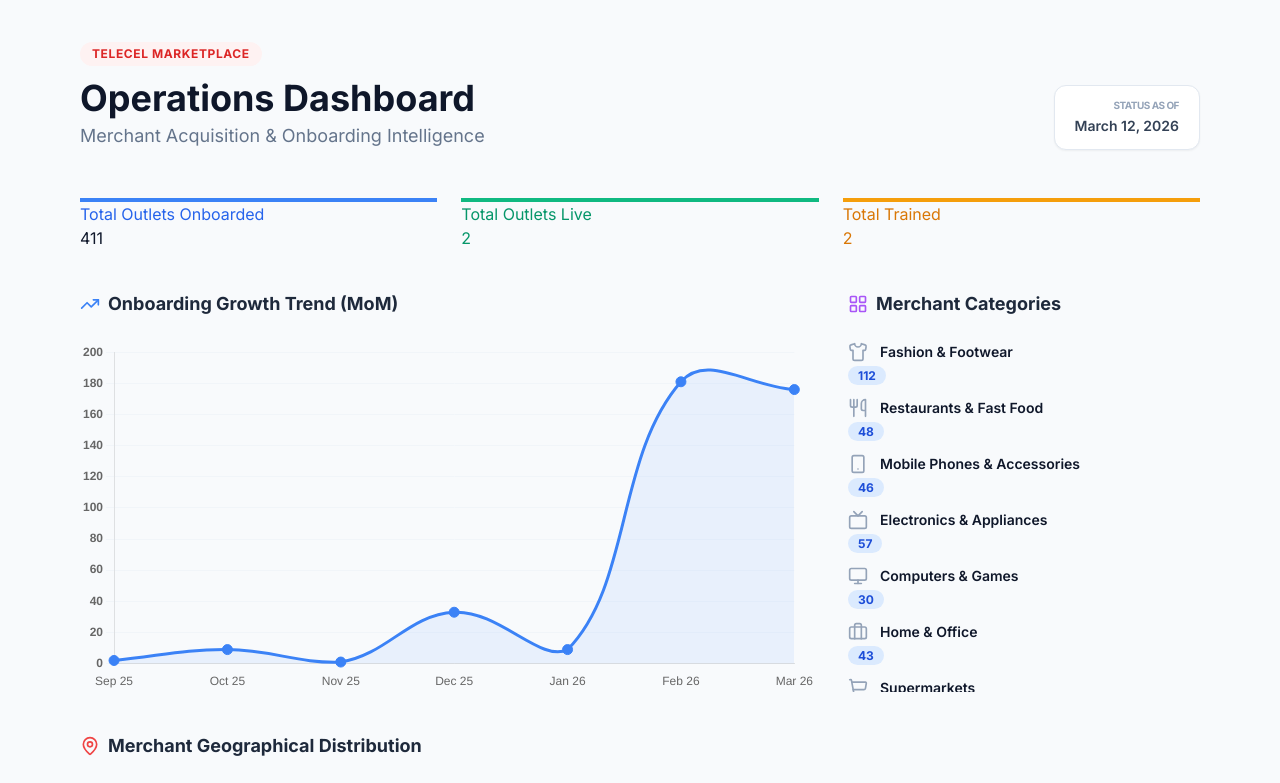
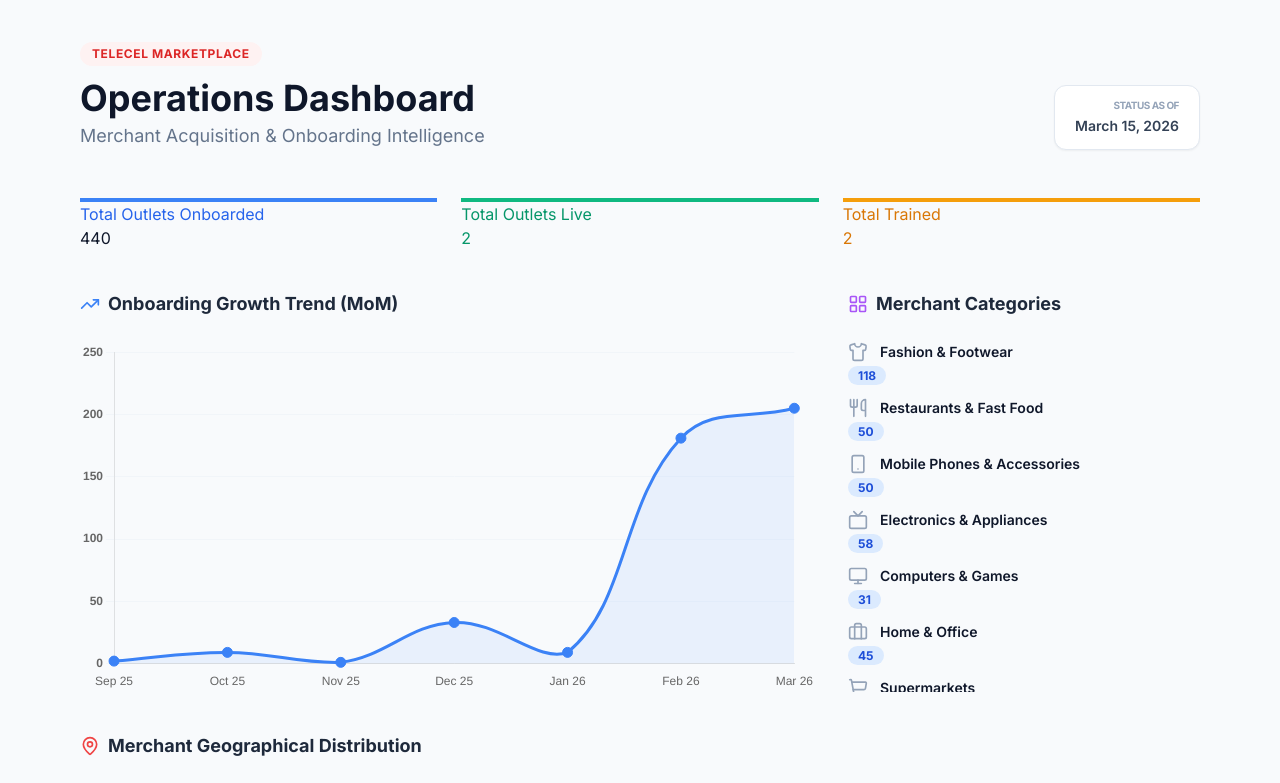
Before and after one commit to kwameday/opsdashboard, a plain HTML site: page index.html in a window 1280 px wide. Shown: the top 783 px of the page. Drawn offline with nearby package versions, Linux system fonts and the light colour scheme.

Commit message:
Update index.html
Data updated as at March 15

```diff
--- a/index.html
+++ b/index.html
@@ -34,7 +34,7 @@
             </div>
             <div class="bg-white border border-slate-200 px-5 py-3 rounded-xl shadow-sm text-right">
                 <span class="block text-[10px] font-bold text-slate-400 uppercase tracking-tighter">Status as of</span>
-                <span class="text-sm font-semibold text-slate-700">March 12, 2026</span>
+                <span class="text-sm font-semibold text-slate-700">March 15, 2026</span>
             </div>
         </header>
 
@@ -42,7 +42,7 @@
         <div class="grid grid-cols-1 md:grid-cols-3 gap-6 mb-10">
             <div class="card border-t-4 border-t-blue-500">
                 <p class="metric-label text-blue-600">Total Outlets Onboarded</p>
-                <p class="metric-value">411</p>
+                <p class="metric-value">440</p>
             </div>
             <div class="card border-t-4 border-t-emerald-500">
                 <p class="metric-label text-emerald-600">Total Outlets Live</p>
@@ -79,70 +79,70 @@
                             <i data-lucide="shirt" class="text-slate-400 w-5 h-5"></i>
                             <span class="text-sm font-semibold">Fashion & Footwear</span>
                         </div>
-                        <span class="bg-blue-100 text-blue-700 px-2.5 py-0.5 rounded-full text-xs font-bold">112</span>
+                        <span class="bg-blue-100 text-blue-700 px-2.5 py-0.5 rounded-full text-xs font-bold">118</span>
                     </div>
                     <div class="cat-card">
                         <div class="flex items-center gap-3">
                             <i data-lucide="utensils" class="text-slate-400 w-5 h-5"></i>
                             <span class="text-sm font-semibold">Restaurants & Fast Food</span>
                         </div>
-                        <span class="bg-blue-100 text-blue-700 px-2.5 py-0.5 rounded-full text-xs font-bold">48</span>
+                        <span class="bg-blue-100 text-blue-700 px-2.5 py-0.5 rounded-full text-xs font-bold">50</span>
                     </div>
                     <div class="cat-card">
                         <div class="flex items-center gap-3">
                             <i data-lucide="smartphone" class="text-slate-400 w-5 h-5"></i>
                             <span class="text-sm font-semibold">Mobile Phones & Accessories</span>
                         </div>
-                        <span class="bg-blue-100 text-blue-700 px-2.5 py-0.5 rounded-full text-xs font-bold">46</span>
+                        <span class="bg-blue-100 text-blue-700 px-2.5 py-0.5 rounded-full text-xs font-bold">50</span>
                     </div>
                     <div class="cat-card">
                         <div class="flex items-center gap-3">
                             <i data-lucide="tv" class="text-slate-400 w-5 h-5"></i>
                             <span class="text-sm font-semibold">Electronics & Appliances</span>
                         </div>
-                        <span class="bg-blue-100 text-blue-700 px-2.5 py-0.5 rounded-full text-xs font-bold">57</span>
+                        <span class="bg-blue-100 text-blue-700 px-2.5 py-0.5 rounded-full text-xs font-bold">58</span>
                     </div>
                     <div class="cat-card">
                         <div class="flex items-center gap-3">
                             <i data-lucide="monitor" class="text-slate-400 w-5 h-5"></i>
                             <span class="text-sm font-semibold">Computers & Games</span>
                         </div>
-                        <span class="bg-blue-100 text-blue-700 px-2.5 py-0.5 rounded-full text-xs font-bold">30</span>
+                        <span class="bg-blue-100 text-blue-700 px-2.5 py-0.5 rounded-full text-xs font-bold">31</span>
                     </div>
                     <div class="cat-card">
                         <div class="flex items-center gap-3">
                             <i data-lucide="briefcase" class="text-slate-400 w-5 h-5"></i>
                             <span class="text-sm font-semibold">Home & Office</span>
                         </div>
-                        <span class="bg-blue-100 text-blue-700 px-2.5 py-0.5 rounded-full text-xs font-bold">43</span>
+                        <span class="bg-blue-100 text-blue-700 px-2.5 py-0.5 rounded-full text-xs font-bold">45</span>
                     </div>
                     <div class="cat-card">
                         <div class="flex items-center gap-3">
                             <i data-lucide="shopping-cart" class="text-slate-400 w-5 h-5"></i>
                             <span class="text-sm font-semibold">Supermarkets</span>
                         </div>
-                        <span class="bg-blue-100 text-blue-700 px-2.5 py-0.5 rounded-full text-xs font-bold">15</span>
+                        <span class="bg-blue-100 text-blue-700 px-2.5 py-0.5 rounded-full text-xs font-bold">18</span>
                     </div>
                     <div class="cat-card">
                         <div class="flex items-center gap-3">
                             <i data-lucide="car" class="text-slate-400 w-5 h-5"></i>
                             <span class="text-sm font-semibold">Auto & More</span>
                         </div>
-                        <span class="bg-blue-100 text-blue-700 px-2.5 py-0.5 rounded-full text-xs font-bold">18</span>
+                        <span class="bg-blue-100 text-blue-700 px-2.5 py-0.5 rounded-full text-xs font-bold">23</span>
                     </div>
                     <div class="cat-card">
                         <div class="flex items-center gap-3">
                             <i data-lucide="baby" class="text-slate-400 w-5 h-5"></i>
                             <span class="text-sm font-semibold">Baby & Kids</span>
                         </div>
-                        <span class="bg-blue-100 text-blue-700 px-2.5 py-0.5 rounded-full text-xs font-bold">13</span>
+                        <span class="bg-blue-100 text-blue-700 px-2.5 py-0.5 rounded-full text-xs font-bold">14</span>
                     </div>
                     <div class="cat-card">
                         <div class="flex items-center gap-3">
                             <i data-lucide="croissant" class="text-slate-400 w-5 h-5"></i>
                             <span class="text-sm font-semibold">Bakery</span>
                         </div>
-                        <span class="bg-blue-100 text-blue-700 px-2.5 py-0.5 rounded-full text-xs font-bold">8</span>
+                        <span class="bg-blue-100 text-blue-700 px-2.5 py-0.5 rounded-full text-xs font-bold">10</span>
                     </div>
                     <div class="cat-card">
                         <div class="flex items-center gap-3">
@@ -156,7 +156,7 @@
                             <i data-lucide="sparkles" class="text-slate-400 w-5 h-5"></i>
                             <span class="text-sm font-semibold">Spas & Salons</span>
                         </div>
-                        <span class="bg-blue-100 text-blue-700 px-2.5 py-0.5 rounded-full text-xs font-bold">17</span>
+                        <span class="bg-blue-100 text-blue-700 px-2.5 py-0.5 rounded-full text-xs font-bold">19</span>
                     </div>
                 </div>
             </div>
@@ -186,7 +186,7 @@
                 labels: ['Sep 25', 'Oct 25', 'Nov 25', 'Dec 25', 'Jan 26', 'Feb 26', 'Mar 26'],
                 datasets: [{
                     label: 'Onboarded Outlets',
-                    data: [2, 9, 1, 33, 9, 181, 176],
+                    data: [2, 9, 1, 33, 9, 181, 205],
                     borderColor: '#3b82f6',
                     backgroundColor: 'rgba(59, 130, 246, 0.08)',
                     fill: true,
```
